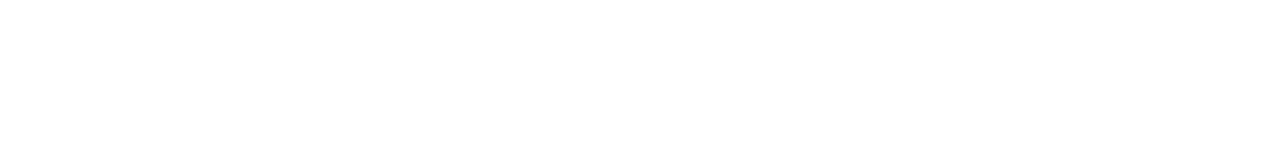
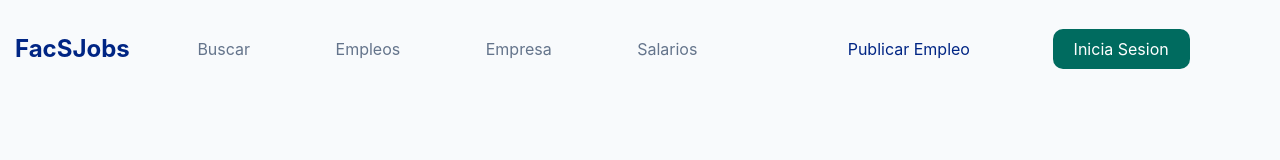
Before and after one commit to Farit48/FacSjobs, a website: page empleos.html in a window 1280 px wide. Drawn offline with Linux system fonts and the light colour scheme.

Commit message:
feat: ampliacion de header a empleos, de manera modular

```diff
--- a/empleos.html
+++ b/empleos.html
@@ -7,6 +7,23 @@
     <link rel="stylesheet" href="src/css/empleos.css">
 </head>
 <body>
+        <header>
+        <div>
+            <svg id="menuBurguer" xmlns="http://www.w3.org/2000/svg" width="24" height="24" viewBox="0 0 24 24" fill="none" stroke="currentColor" stroke-width="2" stroke-linecap="round" stroke-linejoin="round" class="icon icon-tabler icons-tabler-outline icon-tabler-menu-2"><path stroke="none" d="M0 0h24v24H0z" fill="none" /><path d="M4 6l16 0" /><path d="M4 12l16 0" /><path d="M4 18l16 0" /></svg>
+            <h2>FacSJobs</h2>
+            <svg class="svgFantasma" xmlns="http://www.w3.org/2000/svg" width="24" height="24" viewBox="0 0 24 24" fill="none" stroke="currentColor" stroke-width="2" stroke-linecap="round" stroke-linejoin="round" class="icon icon-tabler icons-tabler-outline icon-tabler-menu-2"><path stroke="none" d="M0 0h24v24H0z" fill="none" /><path d="M4 6l16 0" /><path d="M4 12l16 0" /><path d="M4 18l16 0" /></svg>
+        </div>
 
+        <nav id="menubar">
+            <a href="">Buscar</a>
+            <a href="/empleos.html">Empleos</a>
+            <a href="">Empresa</a>
+            <a href="">Salarios</a>
+        </nav>
+        <nav>
+            <a href="">Publicar Empleo</a>
+            <a href="">Inicia Sesion</a>
+        </nav>
+    </header>
 </body>
 </html>
--- a/src/scss/pages/empleos.scss
+++ b/src/scss/pages/empleos.scss
@@ -1,4 +1,19 @@
 @use "../base/variables" as v;
 @use "../base/components" as com;
 @use "../base/normalize";
-@use "../base/normalize" as m;
+@use "../base/responsive" as m;
+body{
+   background-color: v.$background;
+   font-family: v.$fuente_principal;
+
+    header{
+        @include com.headerStyle;
+        @include m.headernav;
+        @include m.headerphone;
+        a{
+            @include com.enlaces;
+        }
+
+
+    }
+}
```
Also changed, not shown: src/css/empleos.css, 1 other file.
